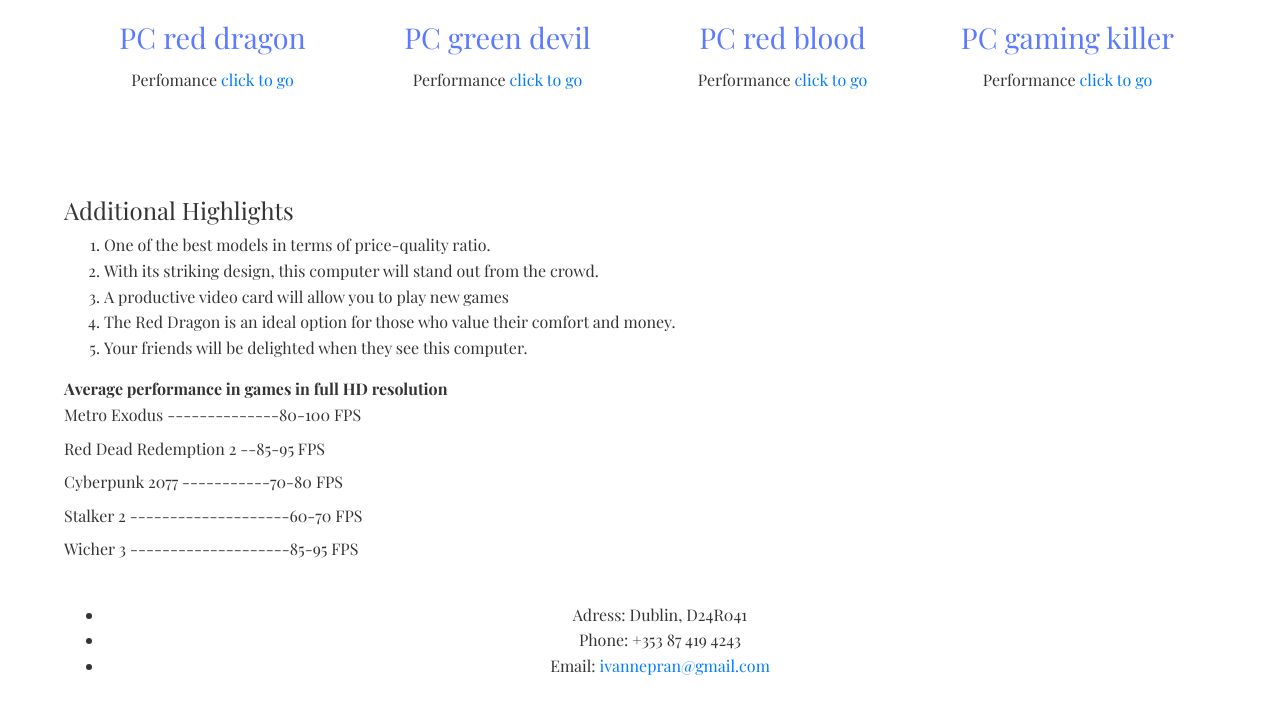
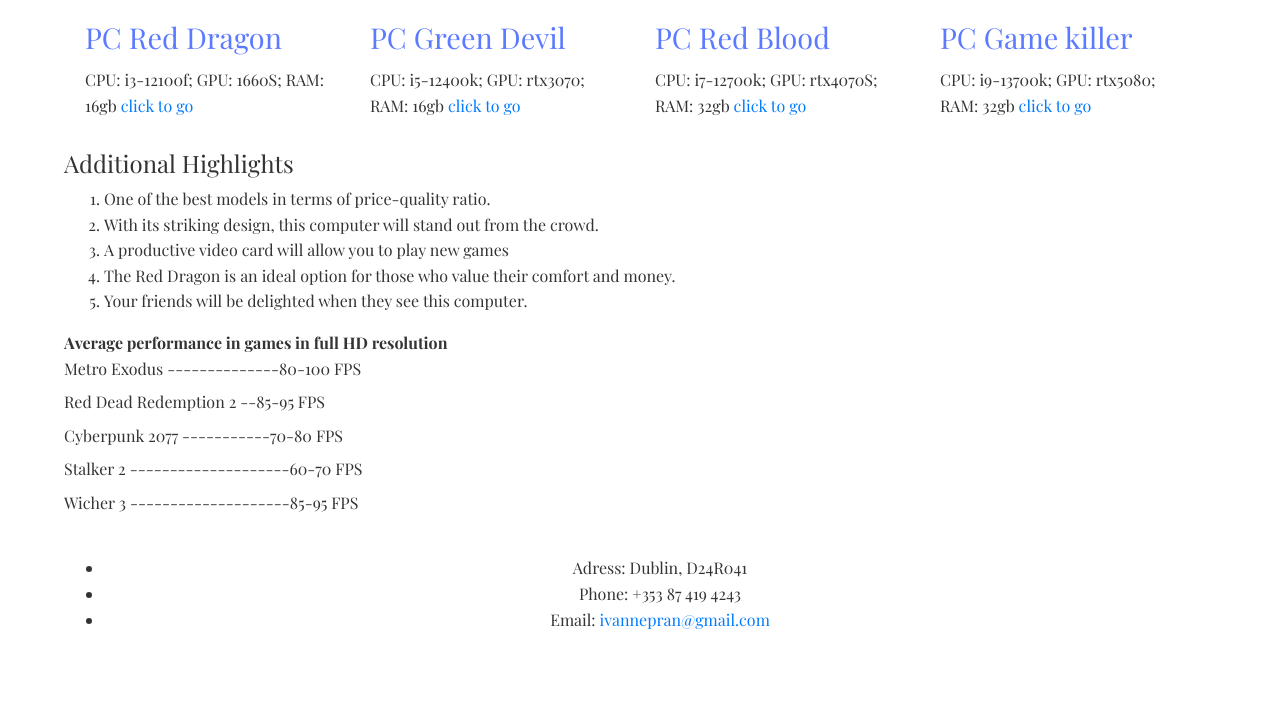
Before and after one commit to warashilow2/comp, a plain HTML site: page red_dragon.html in a window 1280 px wide. Shown: the part 1390-2103 px from the top of the page. After the commit the page ends 2082 px from the top, so only its background shows below. Drawn offline with nearby package versions, Linux system fonts and the light colour scheme; a script that the page names is missing.

Commit message:
red_dragon.html

```diff
--- a/red_dragon.html
+++ b/red_dragon.html
@@ -76,23 +76,23 @@
 </div>
 
     <!-- Table Boxes -->
-    <div class="container mb-5">
-        <div class="row text-center">
-            <div class="boxl col-sm-12 col-md-6 col-xl-3 mb-4">
-                <h2>PC red dragon</h2>
-                <p>Perfomance<a href="https://angar.kh.ua/uk/kompyuteryi/kompjuter-bv-frime-titan-skd"> click to go</a></p>
+   <div class="container">
+        <div class="row">
+            <div class="boxl col-sm-12 col-md-6 col-xl-3">
+                <h2>PC Red Dragon</h2>
+                <p>CPU: i3-12100f; GPU: 1660S; RAM: 16gb<a href="red_dragon.html"> click to go</a></p>
             </div>
-            <div class="boxl col-sm-12 col-md-6 col-xl-3 mb-4">
-                <h2>PC green devil</h2>
-                <p>Performance<a href="https://example.com/green-devil"> click to go</a></p>
+            <div class="boxl col-sm-12 col-md-6 col-xl-3">
+                <h2>PC Green Devil</h2>
+                <p>CPU: i5-12400k; GPU: rtx3070; RAM: 16gb<a href="green_devil.html"> click to go</a></p>
             </div>
-            <div class="boxl col-sm-12 col-md-6 col-xl-3 mb-4">
-                <h2>PC red blood</h2>
-                <p>Performance<a href="https://example.com/red-blood"> click to go</a></p>
+            <div class="boxl col-sm-12 col-md-6 col-xl-3">
+                <h2>PC Red Blood</h2>
+                <p>CPU: i7-12700k; GPU: rtx4070S; RAM: 32gb<a href="blood.html"> click to go</a></p>
             </div>
-            <div class="boxl col-sm-12 col-md-6 col-xl-3 mb-4">
-                <h2>PC gaming killer</h2>
-                <p>Performance<a href="https://example.com/game-killer"> click to go</a></p>
+            <div class="boxl col-sm-12 col-md-6 col-xl-3">
+                <h2>PC Game killer</h2>
+                <p>CPU: i9-13700k; GPU: rtx5080; RAM: 32gb<a href="game_killer.html"> click to go</a></p>
             </div>
         </div>
     </div>
```
